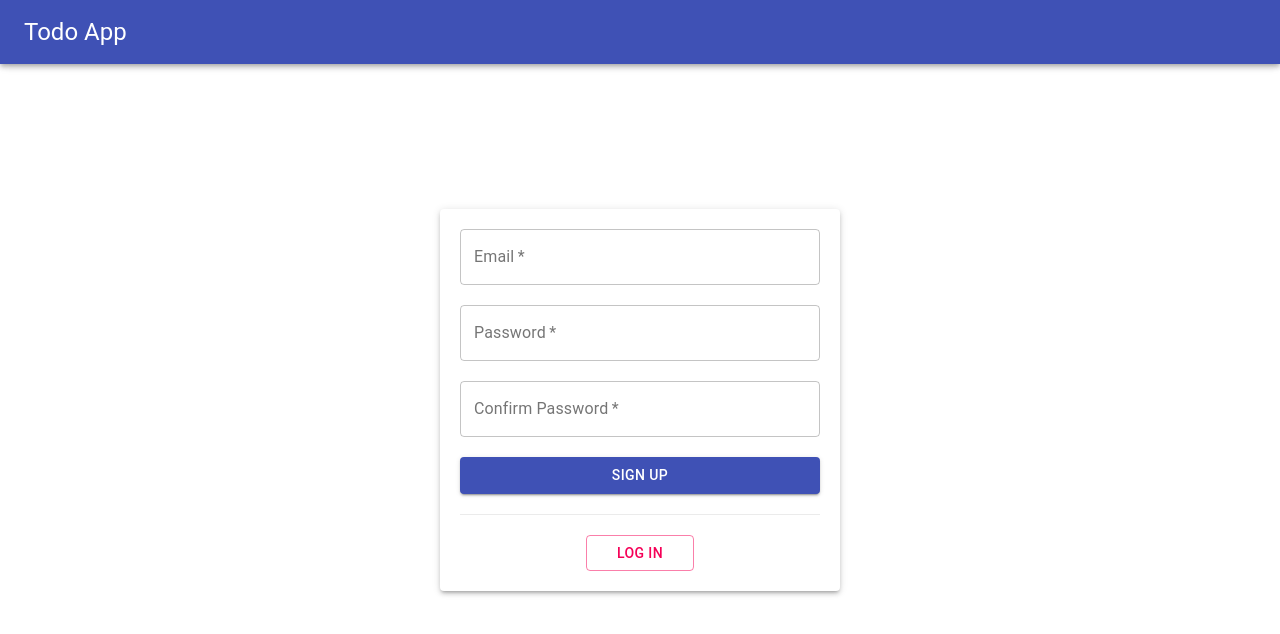
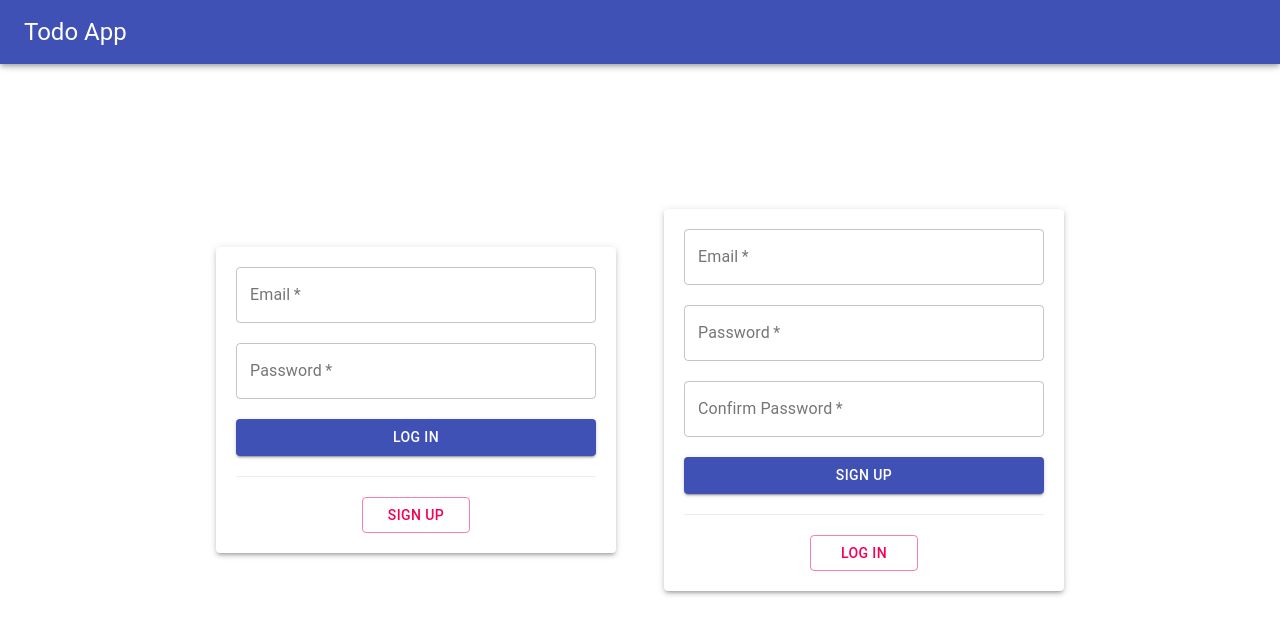
Before and after one commit to andrew-bradt/stack-task, a React (Create React App) app in the folder client/: page /sign-up in a window 1280 px wide. Shown: the top 634 px of the page. Built offline with nearby package versions, Linux system fonts and the light colour scheme; the HTML template or start-up script is replaced by a standard one.

Commit message:
Replaced react-router-dom Components with mountComponent state

```diff
--- a/client/src/App.js
+++ b/client/src/App.js
@@ -9,26 +9,20 @@ import Layout from './containers/Layout';
 function App() {
   // Hooks
   const [user_id,setUserId] = useState(null);
-  const history = useHistory();
+  const [mountComponent, setMountComponent] = useState('login');
   // Handlers
-  const onUserId = (id)=>setUserId(id);
+  const onUserId = (id)=>{
+    setUserId(id);
+    (id)?setMountComponent('todos'):setMountComponent('login');
+  };
+
   return (
     <div className="App">
-      <Router>
-        <Layout user_id={user_id} onUserId={onUserId}>
-          <Switch>
-            <Route exact path="/">
-              <Login onUserId={onUserId}/>
-            </Route>
-            <Route path="/sign-up">
-              <SignUp onUserId={onUserId}/>
-            </Route>
-            <Route path="/todos">
+        <Layout user_id={user_id} onUserId={onUserId} onSignOut={setMountComponent}>
+              <Login onUserId={onUserId} toSignUp={setMountComponent}/>
+              <SignUp onUserId={onUserId} toLogin={setMountComponent}/>
               <Todos user_id={user_id}/>
-            </Route>
-          </Switch>
         </Layout>
-      </Router>
     </div>
   );
 }
--- a/client/src/account_components/Login.js
+++ b/client/src/account_components/Login.js
@@ -29,7 +29,7 @@ const useStyles = makeStyles({
     }
 });
 
-export default function Login({onUserId}) {
+export default function Login({onUserId, toSignUp}) {
     // State
     const classes = useStyles();
     const history = useHistory();
@@ -68,7 +68,6 @@ export default function Login({onUserId}) {
         const data = await res.json();
         if(data.user_id){
             onUserId(data.user_id);
-            history.push('/todos');
         }
     }
     // Rendering
@@ -84,7 +83,7 @@ export default function Login({onUserId}) {
                     <Button className={[classes.btn, classes.btnlong]} type='submit' color='primary' variant='contained' onClick={(e)=>onSubmit(e)}>Log In</Button>
                 </form>
                 <Divider light style={{marginBottom:20}}/>
-                <Button className={classes.btnshort} color='secondary' variant='outlined' onClick={()=>history.push('/sign-up')}>Sign Up</Button>
+                <Button className={classes.btnshort} color='secondary' variant='outlined' onClick={()=>toSignUp('sign-up')}>Sign Up</Button>
             </Paper>
         </Container>
     )
--- a/client/src/account_components/SignUp.js
+++ b/client/src/account_components/SignUp.js
@@ -33,7 +33,7 @@ const useStyles = makeStyles({
     }
 });
 
-export default function SignUp({onUserId}) {
+export default function SignUp({onUserId, toLogin}) {
     // State
     const classes = useStyles();
     const history = useHistory();
@@ -87,7 +87,6 @@ export default function SignUp({onUserId}) {
         const data = await res.json();
         if(data.user_id){
             onUserId(data.user_id);
-            history.push('/todos');
         } else {
             setErrorMessage(data.msg);
         }
@@ -109,7 +108,7 @@ export default function SignUp({onUserId}) {
                     (errorMessage)?<Typography className={classes.error} variant='p'>{errorMessage}</Typography>:<Fragment></Fragment>
                 }
                 <Divider light style={{marginBottom:20}}/>
-                <Button className={classes.btnshort} color='secondary' variant='outlined' onClick={()=>history.push('/')}>Log In</Button>
+                <Button className={classes.btnshort} color='secondary' variant='outlined' onClick={()=>toLogin('login')}>Log In</Button>
             </Paper>
 
         </Container>
```
